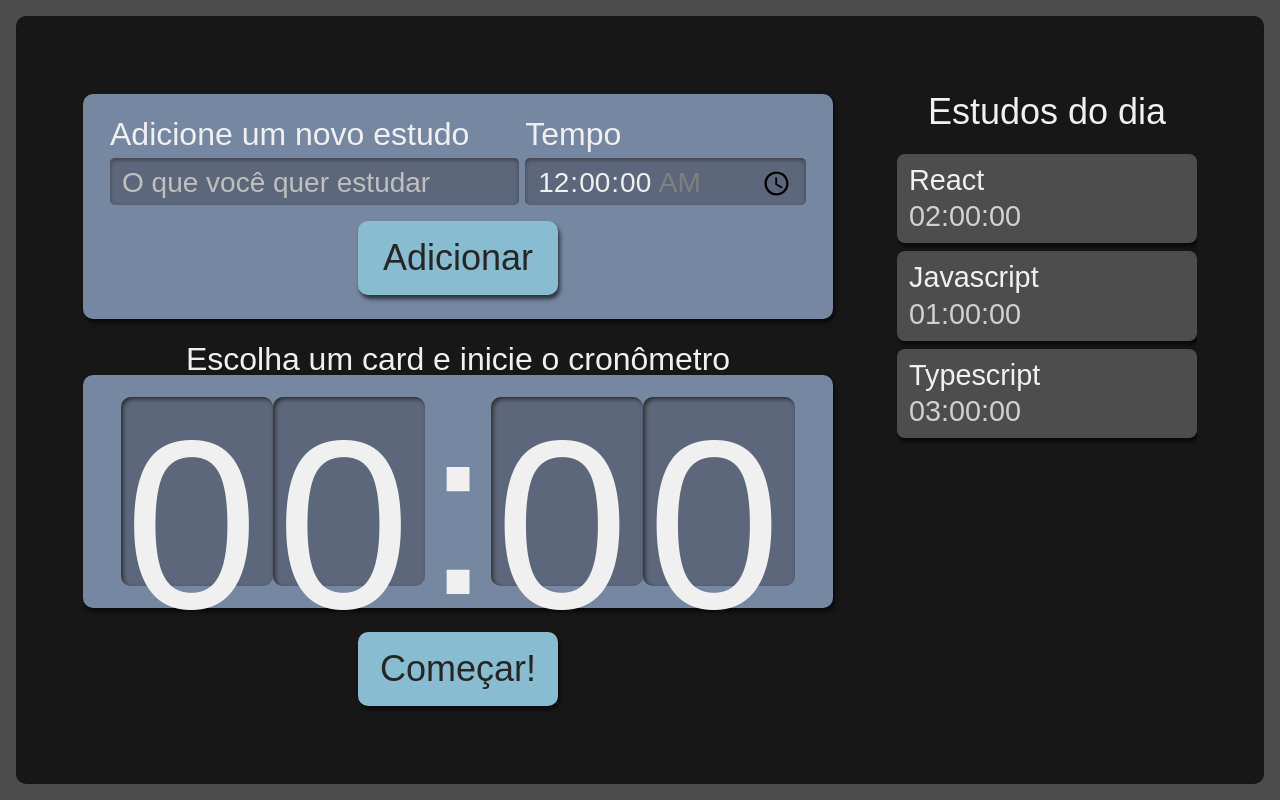
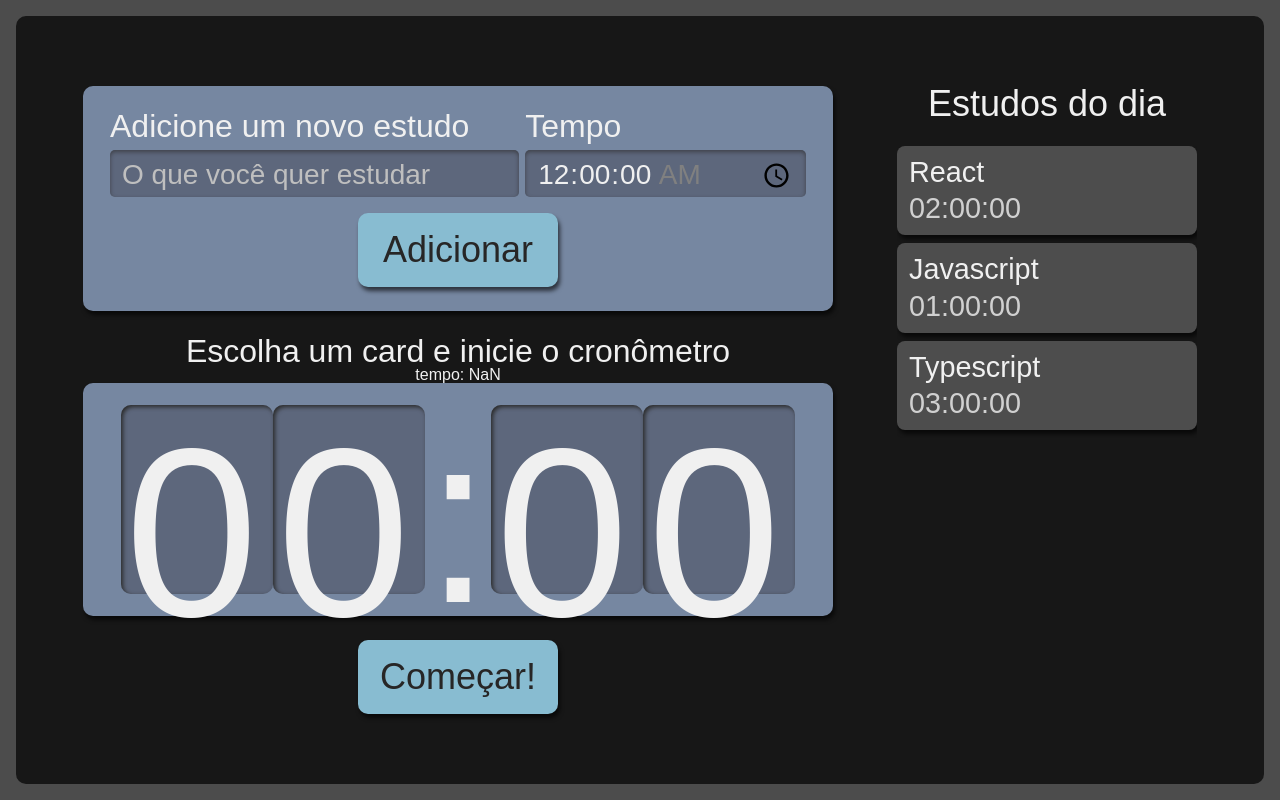
Before and after one commit to hcmendes/alura-studies, a React (Create React App) app: page / in a window 1280 px wide. Built offline with nearby package versions, Linux system fonts and the light colour scheme.

Commit message:
mostrar tempo selecionado no cronometro

```diff
--- a/src/components/Cronometro/index.tsx
+++ b/src/components/Cronometro/index.tsx
@@ -1,11 +1,28 @@
 import Botao from '../Botao';
 import Relogio from './Relogio';
 import style from './Cronometro.module.scss';
+import { tempoParaSegundos } from '../common/utils/time';
+import { ITarefa } from '../../types/tarefa';
+import { useEffect, useState } from 'react';
 
-export default function Cronometro() {
+interface Props {
+  selecionado: ITarefa | undefined
+}
+
+export default function Cronometro({ selecionado }: Props) {
+  const [tempo, setTempo] = useState<number>(tempoParaSegundos(String(selecionado?.tempo)));
+
+  useEffect(() => {
+    if (selecionado?.tempo) {
+      setTempo(tempoParaSegundos(selecionado.tempo));
+    }
+  }, [selecionado]);
+
   return (
     <div className={style.cronometro}>
-      <p className={style.titulo}>Escolha um card e inicie o cronômetro</p>
+      <p className={style.titulo}>
+        Escolha um card e inicie o cronômetro</p>
+        tempo: {tempo}
       <div className={style.relogioWrapper}>
         <Relogio />
       </div>
--- /dev/null
+++ b/src/components/Lista/Item/Item.module.scss
@@ -0,0 +1,45 @@
+.item {
+  background-color: #4D4D4D;
+  border-radius: 8px;
+  box-shadow: 2px 4px 4px #0000009F;
+  padding: 12px;
+  margin-bottom: 8px;
+  position: relative;
+  cursor: pointer;
+
+  h3 {
+    margin-bottom: 8px;
+    word-break: break-all;
+  }
+
+  span {
+    color: #D0D0D0;
+  }
+
+  @media screen and (min-width:1280px) {
+    font-size: 1.8rem;
+  }
+}
+
+.itemSelecionado {
+  background-color: #292929;
+  box-shadow: 2px 4px 4px #0000009F inset;
+}
+
+.itemCompletado {
+  background-color: #566F42;
+  cursor: auto;
+
+  .concluido {
+    display: block;
+    background-image: url('../../../assets/img/check-mark.svg');
+    background-repeat: no-repeat;
+    background-size: 38px 38px;
+    position: absolute;
+    top: 50%;
+    right: 12px;
+    transform: translateY(-50%);
+    width: 42px;
+    height: 43px;
+  }
+}
--- a/src/components/Lista/Item/index.tsx
+++ b/src/components/Lista/Item/index.tsx
@@ -1,5 +1,5 @@
 import { ITarefa } from '../../../types/tarefa';
-import style from '../Lista.module.scss';
+import style from './Item.module.scss';
 
 interface IItemProps extends ITarefa {
   selectTask: (task: ITarefa) => void;
--- a/src/components/Lista/Lista.module.scss
+++ b/src/components/Lista/Lista.module.scss
@@ -27,49 +27,3 @@
     }
   }
 }
-
-.item {
-  background-color: #4D4D4D;
-  border-radius: 8px;
-  box-shadow: 2px 4px 4px #0000009F;
-  padding: 12px;
-  margin-bottom: 8px;
-  position: relative;
-  cursor: pointer;
-
-  h3 {
-    margin-bottom: 8px;
-    word-break: break-all;
-  }
-
-  span {
-    color: #D0D0D0;
-  }
-
-  @media screen and (min-width:1280px) {
-    font-size: 1.8rem;
-  }
-}
-
-.itemSelecionado {
-  background-color: #292929;
-  box-shadow: 2px 4px 4px #0000009F inset;
-}
-
-.itemCompletado {
-  background-color: #566F42;
-  cursor: auto;
-
-  .concluido {
-    display: block;
-    background-image: url('../../assets/img/check-mark.svg');
-    background-repeat: no-repeat;
-    background-size: 38px 38px;
-    position: absolute;
-    top: 50%;
-    right: 12px;
-    transform: translateY(-50%);
-    width: 42px;
-    height: 43px;
-  }
-}
--- /dev/null
+++ b/src/components/common/utils/time.ts
@@ -0,0 +1,6 @@
+export function tempoParaSegundos(tempo: string) {
+  const [horas = '0', minutos = '0', segundos = '0'] = tempo.split(":");
+  const horasEmSegundos = Number(horas) * 3600;
+  const minutosEmSegundos = Number(minutos) * 60;
+  return horasEmSegundos + minutosEmSegundos + Number(segundos);
+}
--- a/src/pages/App.tsx
+++ b/src/pages/App.tsx
@@ -6,7 +6,7 @@ import { useState } from 'react';
 import { ITarefa } from '../types/tarefa';
 
 function App() {
-  const [selected, setSelected] = useState<ITarefa>();
+  const [selecionado, setSelected] = useState<ITarefa>();
   const [tarefas, setTarefas] = useState<ITarefa[]>([
     {
       id: '1',
@@ -41,7 +41,7 @@ function App() {
       <Formulario setTarefas={setTarefas} />
       <Lista tarefas={tarefas}
         selectTask={selectTask} />
-      <Cronometro />
+      <Cronometro selecionado={selecionado} />
     </div>
   );
 }
```
